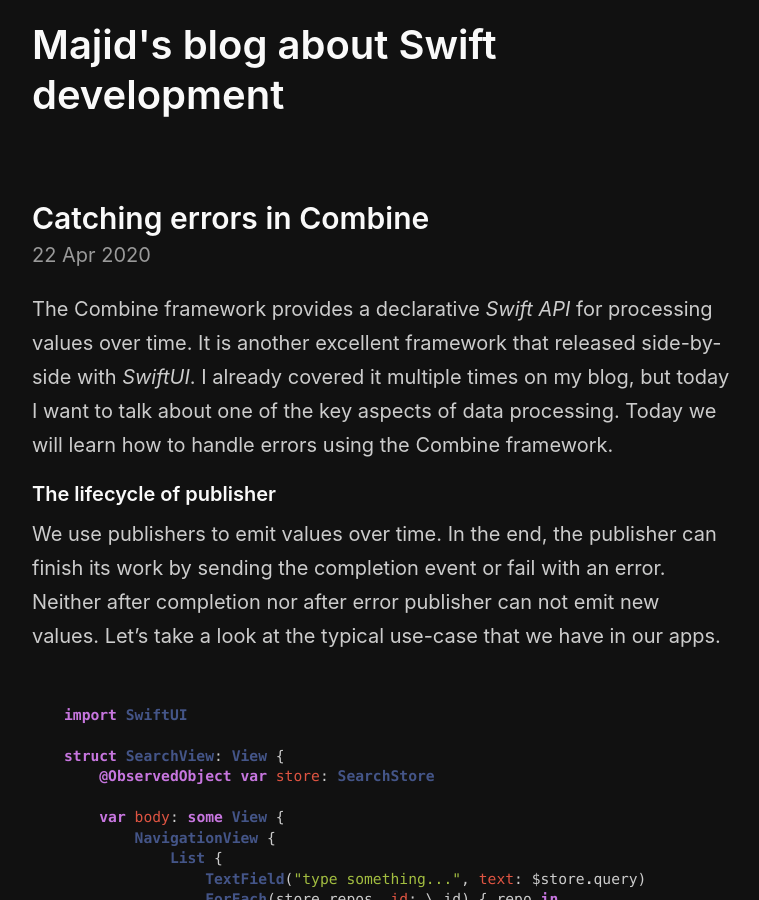
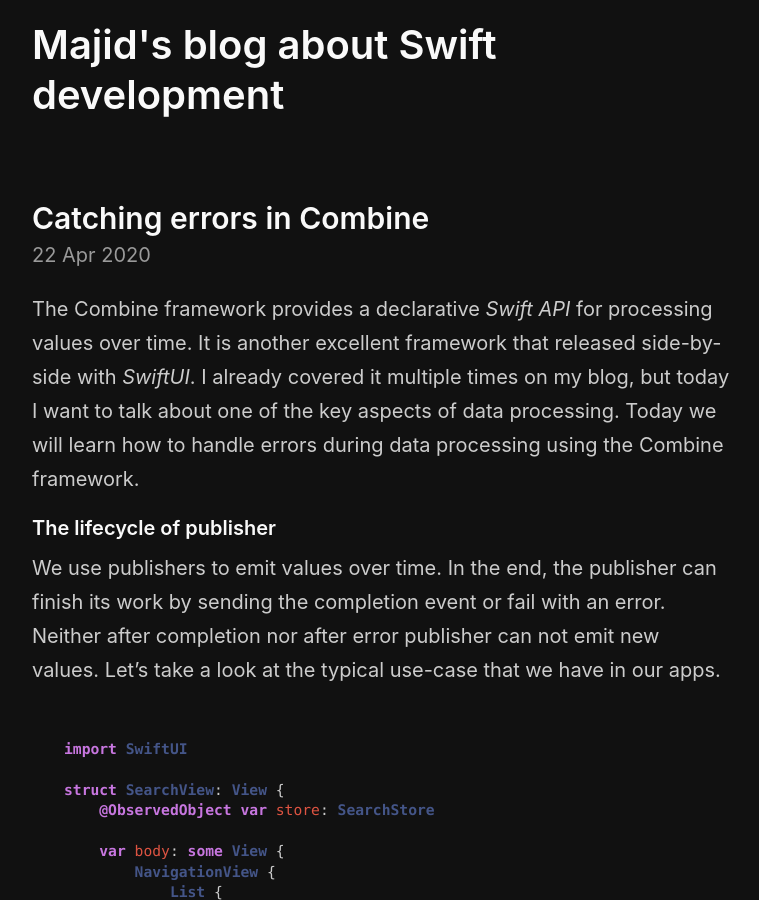
Before and after one commit to mecid/mecid.github.io, a Jekyll site: the page built from _posts/2020-04-22-catching-errors-in-combine.md, in a window 1280 px wide and 900 px high. Shown: the whole window, without its empty margins (258-1017 px from the left). Built offline with Jekyll 4.4.1, drawn with Linux system fonts in a browser that asks for light colours.

Commit message:
Update 2020-04-22-catching-errors-in-combine.md

```diff
--- a/_posts/2020-04-22-catching-errors-in-combine.md
+++ b/_posts/2020-04-22-catching-errors-in-combine.md
@@ -3,7 +3,7 @@
 layout: post
 ---
 
-The Combine framework provides a declarative *Swift API* for processing values over time. It is another excellent framework that released side-by-side with *SwiftUI*. I already covered it multiple times on my blog, but today I want to talk about one of the key aspects of data processing. Today we will learn how to handle errors using the Combine framework.
+The Combine framework provides a declarative *Swift API* for processing values over time. It is another excellent framework that released side-by-side with *SwiftUI*. I already covered it multiple times on my blog, but today I want to talk about one of the key aspects of data processing. Today we will learn how to handle errors during data processing using the Combine framework.
 
 #### The lifecycle of publisher
 We use publishers to emit values over time. In the end, the publisher can finish its work by sending the completion event or fail with an error. Neither after completion nor after error publisher can not emit new values. Let's take a look at the typical use-case that we have in our apps.
```
